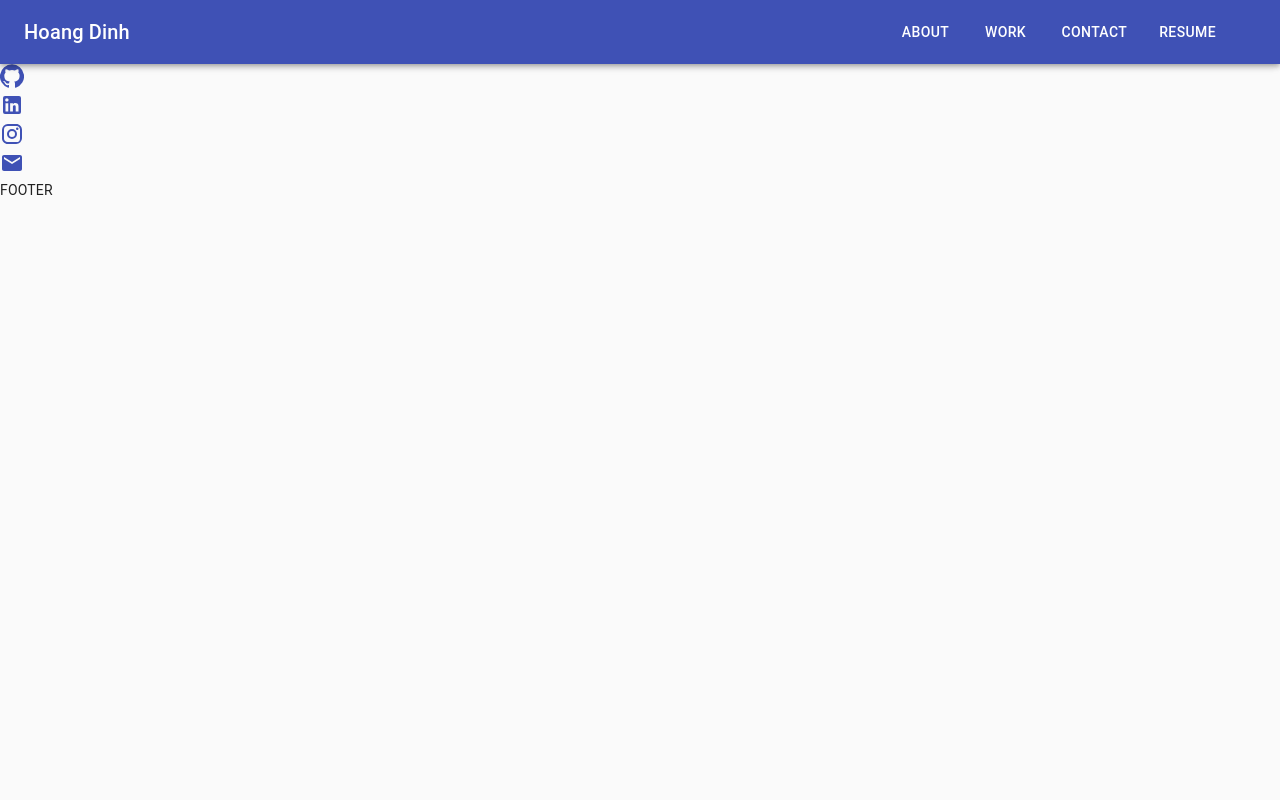
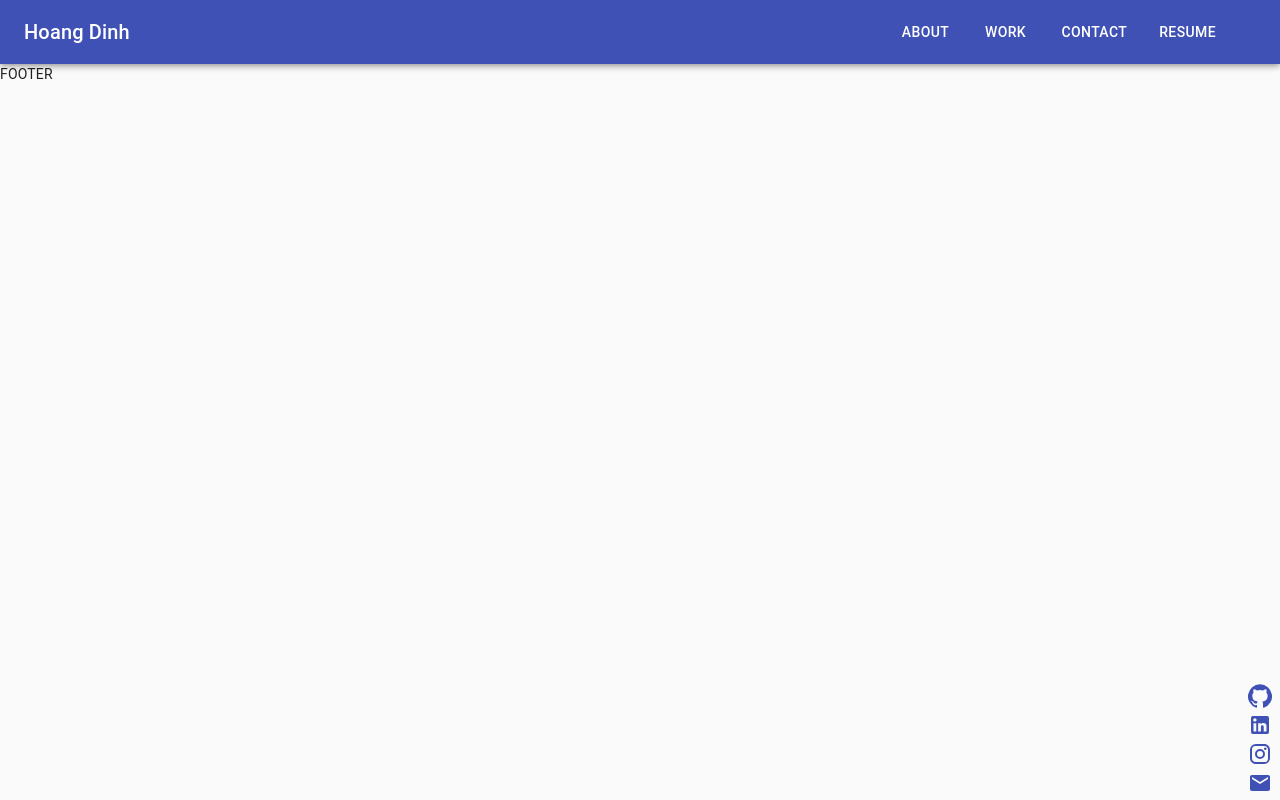
Before and after one commit to HoangTienDinh/portfolio-v2, a React (Create React App) app: page / in a window 1280 px wide. Built offline with nearby package versions, Linux system fonts and the light colour scheme.

Commit message:
social side bar now on the bottom right of page

```diff
--- a/src/components/layout/Social.js
+++ b/src/components/layout/Social.js
@@ -6,28 +6,52 @@ import EmailIcon from "@material-ui/icons/Email";
 import Link from "@material-ui/core/Link";
 import { makeStyles } from "@material-ui/core/styles";
 
-const useStyles = makeStyles({
+const useStyles = makeStyles((theme) => ({
   root: {
     display: "flex",
     flexDirection: "column",
+    alignItems: "flex-end",
+    marginRight: theme.spacing(1),
+    bottom: 0,
+    right: 0,
+    position: 'fixed',
   },
-});
+  links: {
+    maxWidth: "fit-content",
+  },
+}));
 
 const Social = () => {
   const classes = useStyles();
 
   return (
     <div className={classes.root}>
-      <Link href="https://github.com/HoangTienDinh" target="blank">
+      <Link
+        className={classes.links}
+        href="https://github.com/HoangTienDinh"
+        target="blank"
+      >
         <GitHubIcon />
       </Link>
-      <Link href="https://www.linkedin.com/in/hoangdinh90/" target="blank">
+      <Link
+        className={classes.links}
+        href="https://www.linkedin.com/in/hoangdinh90/"
+        target="blank"
+      >
         <LinkedInIcon />
       </Link>
-      <Link href="https://www.instagram.com/hohohoang/" target="blank">
+      <Link
+        className={classes.links}
+        href="https://www.instagram.com/hohohoang/"
+        target="blank"
+      >
         <InstagramIcon />
       </Link>
-      <Link href="mailto:hoangdinh90@gmail.com" target="blank">
+      <Link
+        className={classes.links}
+        href="mailto:hoangdinh90@gmail.com"
+        target="blank"
+      >
         <EmailIcon />
       </Link>
     </div>
```
